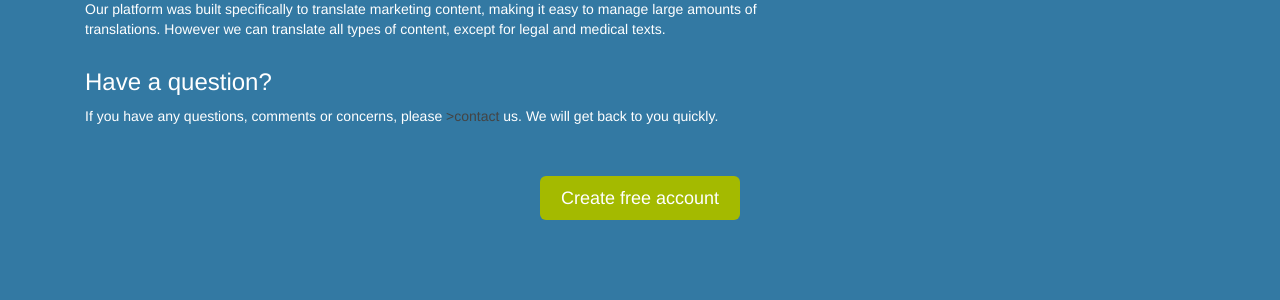
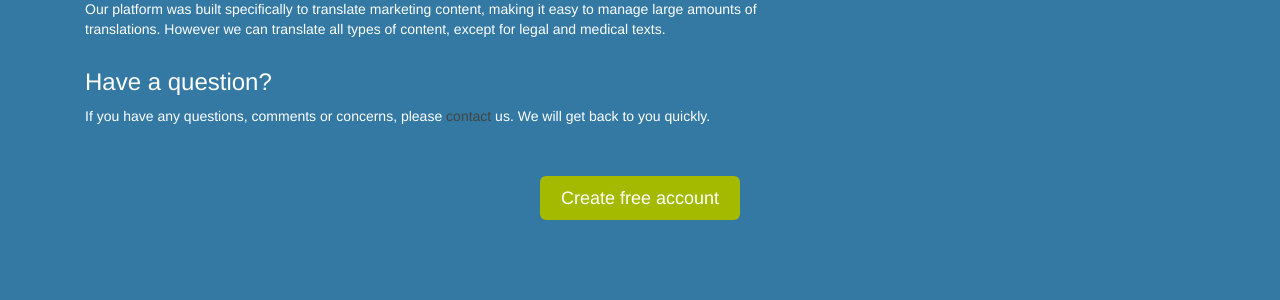
Before and after one commit to yhoiseth/www.understandly.com, a Jekyll site: the page built from pricing.html, in a window 1280 px wide. Shown: the part 978-1278 px from the top of the page. Built offline with Jekyll 4.4.1, drawn with Linux system fonts in a browser that asks for light colours; nearby versions of some CDN libraries.

Commit message:
added data layer push to contact link on pricing

```diff
--- a/pricing.html
+++ b/pricing.html
@@ -160,7 +160,7 @@
                     <div class="col-sm-12 col-md-10 col-lg-8">
                         <h3>Have a question?</h3>
                         <p>
-                            If you have any questions, comments or concerns, please <a class="text-darkGrey" href="/contact" onclick="dataLayer.push({'link': 'linkPricingContact-click'});">>contact</a> us. We will get
+                            If you have any questions, comments or concerns, please <a class="text-darkGrey" href="/contact" onclick="dataLayer.push({'link': 'linkPricingContact-click'});">contact</a> us. We will get
                             back to you quickly.
                         </p>
                     </div>
```
